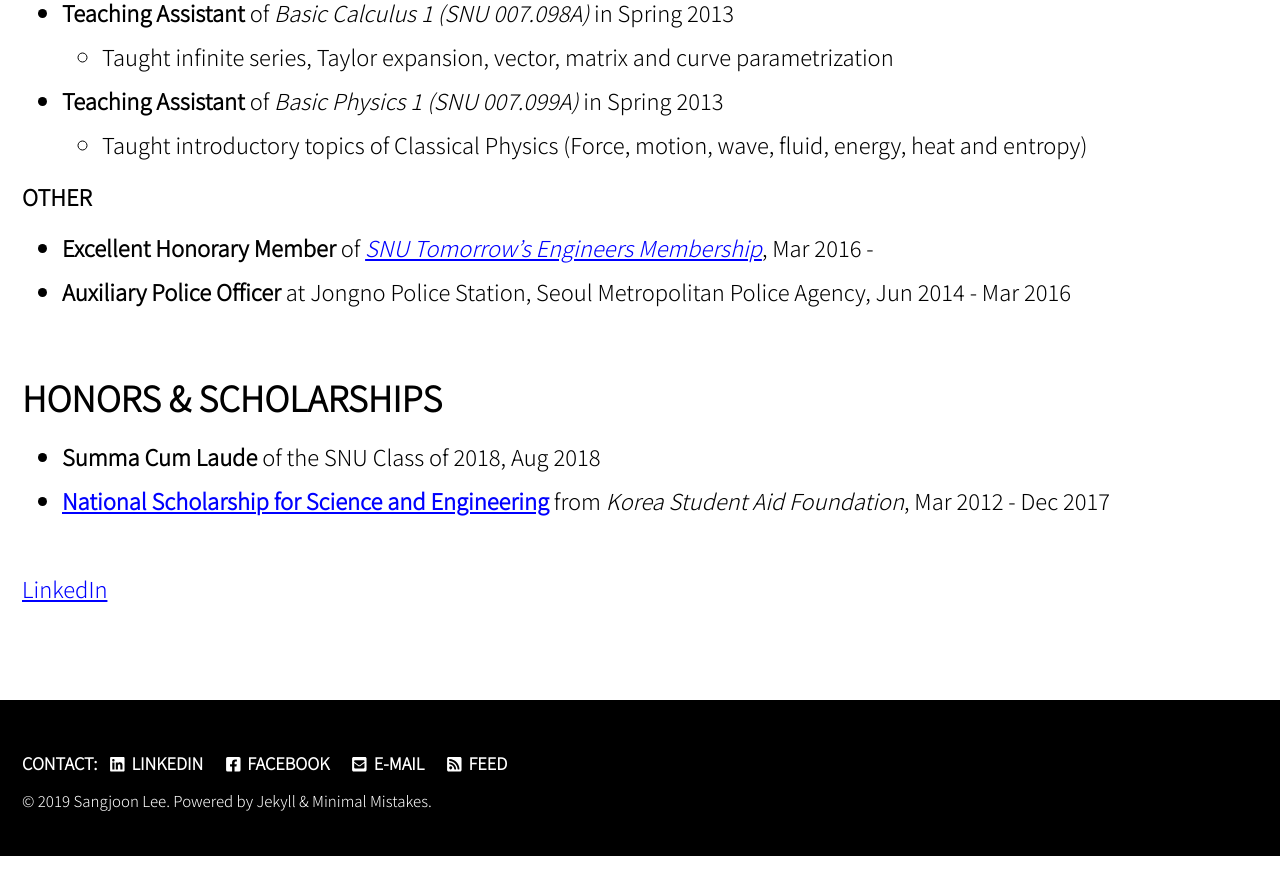
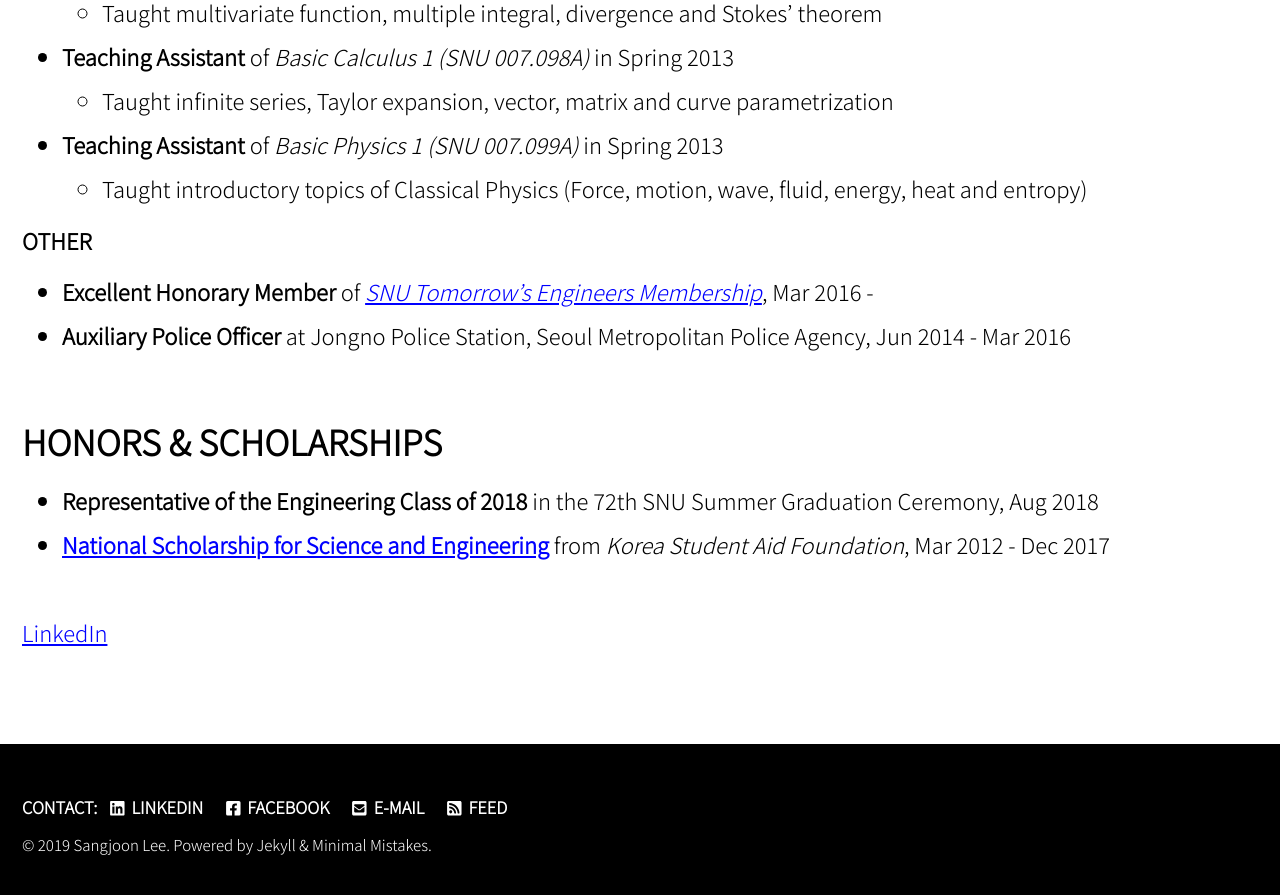
Before and after one commit to jun9303/jun9303.github.io, a Jekyll site: the page built from _pages/about.md, in a window 1280 px wide and 900 px high, scrolled down 1886 px. Shown: the top 895 px of the window. Built offline with Jekyll 4.4.1, drawn with Linux system fonts in a browser that asks for light colours; cached includes are drawn as plain includes; nearby versions of some CDN libraries; before the commit the page ends 2742 px from its top, so only the background shows below that.

Commit message:
Update about.md

```diff
--- a/_pages/about.md
+++ b/_pages/about.md
@@ -67,7 +68,7 @@ feature_row:
 
 # HONORS & SCHOLARSHIPS
 
-- **Summa Cum Laude** of the SNU Class of 2018, Aug 2018
+- **Representative of the Engineering Class of 2018** in the 72th SNU Summer Graduation Ceremony, Aug 2018
 - **[National Scholarship for Science and Engineering](http://www.kosaf.go.kr/eng/jsp/aid/aid02_01_01.jsp?ttab1=0)** from *Korea Student Aid Foundation*, Mar 2012 - Dec 2017
 
 <br>
```
Also changed, not shown: other parts of _pages/about.md (+1 -0 lines).
